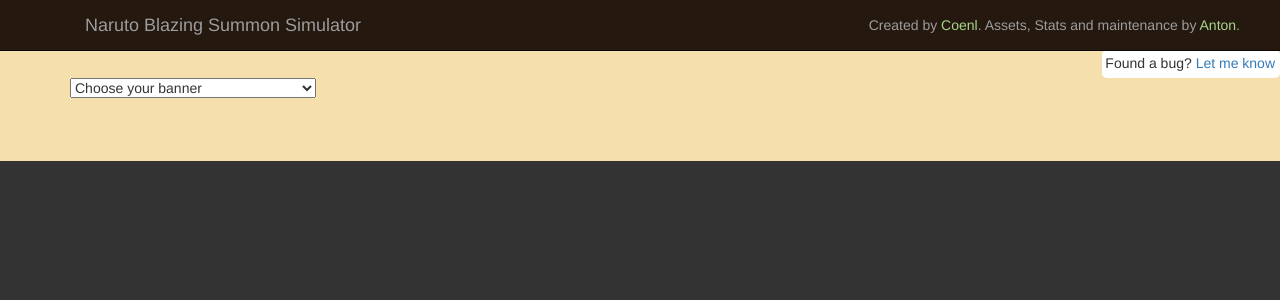
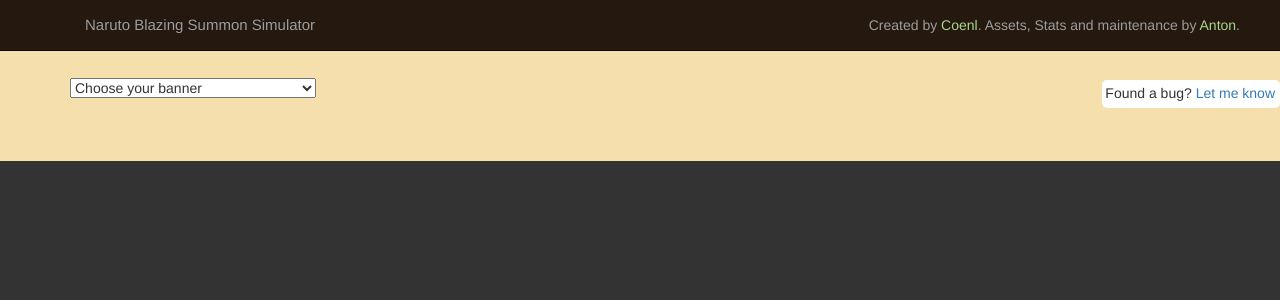
Before and after one commit to NBreddit/simulator, a React (Create React App) app: page / in a window 1280 px wide. Shown: the top 300 px of the page. Built offline with nearby package versions, Linux system fonts and the light colour scheme.

Commit message:
css tweaks

```diff
--- a/src/components/App.css
+++ b/src/components/App.css
@@ -22,7 +22,7 @@
 
 #help {
   position: absolute;
-  top: 50px;
+  top: 80px;
   background: #fff;
   right: 0;
   height: 28px;
@@ -38,6 +38,7 @@
 /*main container*/
 .jumbotron {
   background-color: #f5e0ad!important;
+  margin-top: 80px;
 }
 
 /*column container of every element*/
@@ -50,6 +51,12 @@
   width: 50%!important
 }
 
+@media only screen and (max-width: 768px) {
+  .container .container .row .col-md-6 {
+    width: 100%!important
+  }
+}
+
 /*top bar*/
 .navbar-inverse {
   background-color: #25180f!important;
@@ -59,6 +66,7 @@
 /*site name*/
 .navbar-inverse .navbar-brand {
   color: #dcdcdc;
+  font-size: 15px;
 }
 
 /*header text*/
@@ -120,9 +128,7 @@
 }
 
 .counter {
-  position: absolute;
-  top: 40px;
-  right: 10px;
+
 }
 
 .show-grid {
```
